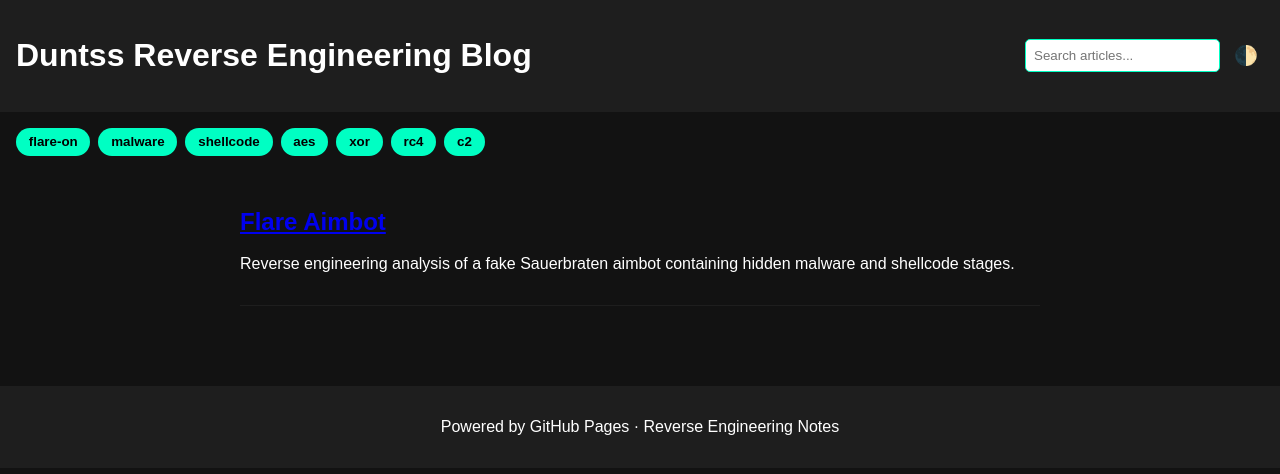
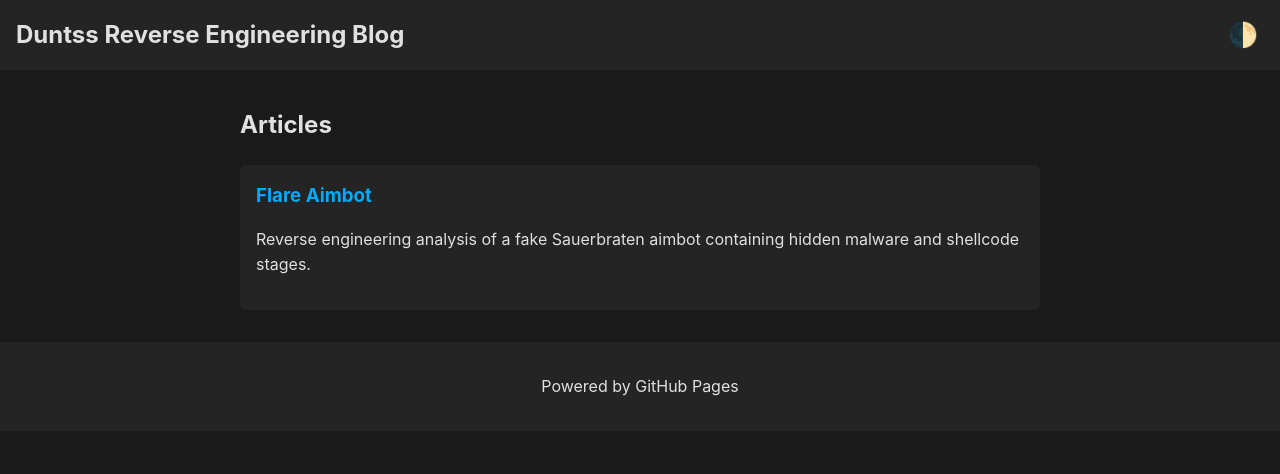
Before and after one commit to Duntss/duntss.github.io, a plain HTML site: page index.html in a window 1280 px wide. Drawn offline with nearby package versions, Linux system fonts and the light colour scheme.

Commit message:
gemini refacto

```diff
--- a/index.html
+++ b/index.html
@@ -1,27 +1,30 @@
 <!DOCTYPE html>
-<html lang="en" data-theme="dark">
+<html lang="fr" data-theme="dark">
 <head>
     <meta charset="UTF-8">
     <meta name="viewport" content="width=device-width, initial-scale=1.0">
     <title>Duntss Blog</title>
     <link rel="stylesheet" href="styles.css">
     <script src="https://cdn.jsdelivr.net/npm/marked/marked.min.js"></script>
-  <script defer src="script.js"></script>
+    <script src="script.js" defer></script>
 </head>
 <body>
     <header>
         <h1>Duntss Reverse Engineering Blog</h1>
-    <div class="controls">
-      <input type="text" id="search" placeholder="Search articles...">
         <button id="themeToggle">🌓</button>
+    </header>
+    <main>
+        <div id="list-container">
+            <h2>Articles</h2>
+            <div id="articles-list"></div>
         </div>
-  </header>
-
-  <nav id="tags"></nav>
-  <main id="articles"></main>
-
+        <div id="post-container" class="hidden">
+            <button id="back-button">&larr; Retour</button>
+            <article id="post-content"></article>
+        </div>
+    </main>
     <footer>
-    <p>Powered by GitHub Pages · Reverse Engineering Notes</p>
+        <p>Powered by GitHub Pages</p>
     </footer>
 </body>
 </html>
--- a/script.js
+++ b/script.js
@@ -1,105 +1,89 @@
-const themeToggle = document.getElementById('themeToggle');
-const searchInput = document.getElementById('search');
-const tagsContainer = document.getElementById('tags');
-const articlesContainer = document.getElementById('articles');
+document.addEventListener('DOMContentLoaded', () => {
+    const themeToggle = document.getElementById('themeToggle');
+    const listContainer = document.getElementById('list-container');
+    const postContainer = document.getElementById('post-container');
+    const articlesList = document.getElementById('articles-list');
+    const postContent = document.getElementById('post-content');
+    const backButton = document.getElementById('back-button');
 
-let articles = [];
+    // --- Theme ---
+    function applyTheme() {
+        const savedTheme = localStorage.getItem('theme') || 'dark';
+        document.documentElement.setAttribute('data-theme', savedTheme);
+    }
 
-// 🌙 Thème clair/sombre
-function toggleTheme() {
-  const current = document.documentElement.getAttribute('data-theme');
-  const next = current === 'dark' ? 'light' : 'dark';
-  document.documentElement.setAttribute('data-theme', next);
-  localStorage.setItem('theme', next);
-}
+    themeToggle.addEventListener('click', () => {
+        const currentTheme = document.documentElement.getAttribute('data-theme');
+        const newTheme = currentTheme === 'dark' ? 'light' : 'dark';
+        document.documentElement.setAttribute('data-theme', newTheme);
+        localStorage.setItem('theme', newTheme);
+    });
 
-function applyThemeFromStorage() {
-  const saved = localStorage.getItem('theme');
-  if (saved) {
-    document.documentElement.setAttribute('data-theme', saved);
-  }
-}
+    // --- Routing ---
+    function showPost(fileName) {
+        listContainer.classList.add('hidden');
+        postContainer.classList.remove('hidden');
+        loadPost(fileName);
+    }
 
-themeToggle.addEventListener('click', toggleTheme);
-applyThemeFromStorage();
+    function showList() {
+        listContainer.classList.remove('hidden');
+        postContainer.classList.add('hidden');
+        location.hash = '';
+    }
 
-// 📦 Récupère les métadonnées des articles
-function fetchArticles() {
-  fetch('posts/index.json')
-    .then(res => res.json())
-    .then(data => {
-      articles = data;
-      renderTags();
-      renderArticles();
-      handleInitialHash(); // charge article direct si hash présent
-    });
-}
+    // --- Data Loading ---
+    async function loadPost(fileName) {
+        try {
+            const response = await fetch(`posts/${fileName}`);
+            if (!response.ok) {
+                throw new Error(`Failed to fetch ${fileName}`);
+            }
+            const md = await response.text();
+            // Strip YAML frontmatter
+            const content = md.replace(/---(.|\n)*?---/, '');
+            postContent.innerHTML = marked.parse(content);
+        } catch (error) {
+            console.error(error);
+            postContent.innerHTML = `<p>Error loading article. Please try again.</p>`;
+        }
+    }
 
-// 🏷️ Génère les tags
-function renderTags() {
-  const allTags = new Set();
-  articles.forEach(a => a.tags.forEach(t => allTags.add(t)));
-  tagsContainer.innerHTML = '';
-  allTags.forEach(tag => {
-    const btn = document.createElement('button');
-    btn.textContent = tag;
-    btn.onclick = () => renderArticles(tag);
-    tagsContainer.appendChild(btn);
-  });
-}
+    async function loadArticleIndex() {
+        try {
+            const response = await fetch('posts/index.json');
+            const articles = await response.json();
+            articlesList.innerHTML = '';
+            for (const article of articles) {
+                const link = document.createElement('a');
+                link.href = `#${article.file}`;
+                link.innerHTML = `
+                    <h3>${article.title}</h3>
+                    <p>${article.description}</p>
+                `;
+                articlesList.appendChild(link);
+            }
+        } catch (error) {
+            console.error(error);
+            articlesList.innerHTML = 'Could not load articles.';
+        }
+    }
 
-// 📝 Affiche les articles (filtres recherche + tags)
-function renderArticles(filterTag = '') {
-  const query = searchInput.value.toLowerCase();
-  articlesContainer.innerHTML = '';
-  articles
-    .filter(a =>
-      (!filterTag || a.tags.includes(filterTag)) &&
-      (a.title.toLowerCase().includes(query) || a.description.toLowerCase().includes(query))
-    )
-    .forEach(article => {
-      const el = document.createElement('article');
-      el.innerHTML = `
-        <h2><a href="#${article.file}">${article.title}</a></h2>
-        <p>${article.description}</p>
-      `;
-      articlesContainer.appendChild(el);
-    });
-}
+    // --- Event Listeners ---
+    backButton.addEventListener('click', showList);
+    window.addEventListener('hashchange', handleHashChange);
 
-searchInput.addEventListener('input', () => renderArticles());
+    // --- Initialization ---
+    function handleHashChange() {
+        const hash = location.hash.slice(1);
+        if (hash.endsWith('.md')) {
+            showPost(hash);
+        } else {
+            showList();
+        }
+    }
 
-// 📄 Charge le contenu Markdown dynamiquement
-function loadMarkdown(file) {
-  fetch(`posts/${file}`)
-    .then(res => {
-      if (!res.ok) {
-        throw new Error(`HTTP error! status: ${res.status}`);
-      }
-      return res.text();
-    })
-    .then(md => {
-      // Supprime le frontmatter YAML s'il existe
-      const content = md.replace(/---(.|\n)*?---/, '');
-      const el = document.createElement('article');
-      el.innerHTML = marked.parse(content);
-      articlesContainer.innerHTML = '';
-      articlesContainer.appendChild(el);
-    })
-    .catch(() => {
-      articlesContainer.innerHTML = `<p>⚠️ Failed to load ${file}</p>`;
-    });
-}
-
-// 🔗 Gère les liens dans l'URL (hash)
-function handleInitialHash() {
-  const hash = location.hash.slice(1);
-  if (hash.endsWith('.md')) {
-    loadMarkdown(hash);
-  }
-}
-
-window.addEventListener('hashchange', handleInitialHash);
-
-// 🚀 Démarrage
-fetchArticles();
+    applyTheme();
+    loadArticleIndex();
+    handleHashChange(); // Check hash on initial load
+});
--- a/styles.css
+++ b/styles.css
@@ -1,84 +1,127 @@
 :root {
-  --bg: #121212;
-  --fg: #ffffff;
-  --accent: #00ffc3;
-  --secondary-bg: #1e1e1e;
+    --bg: #1a1a1a;
+    --fg: #e0e0e0;
+    --header-bg: #242424;
+    --accent: #00aaff;
+    --border-color: #333;
 }
 
 [data-theme="light"] {
     --bg: #ffffff;
-  --fg: #000000;
-  --accent: #0077ff;
-  --secondary-bg: #f0f0f0;
+    --fg: #222222;
+    --header-bg: #f0f0f0;
+    --accent: #0077cc;
+    --border-color: #ddd;
 }
 
 body {
+    font-family: -apple-system, BlinkMacSystemFont, "Segoe UI", Roboto, Helvetica, Arial, sans-serif;
     margin: 0;
-  padding: 0;
-  font-family: sans-serif;
     background-color: var(--bg);
     color: var(--fg);
+    line-height: 1.6;
+}
+
+header, footer {
+    background-color: var(--header-bg);
+    text-align: center;
+    padding: 1rem;
 }
 
 header {
-  padding: 1rem;
-  background-color: var(--secondary-bg);
     display: flex;
     justify-content: space-between;
     align-items: center;
 }
 
-.controls {
-  display: flex;
-  gap: 0.5rem;
+h1 {
+    font-size: 1.5rem;
+    margin: 0;
 }
 
-#search {
-  padding: 0.5rem;
-  border: 1px solid var(--accent);
+main {
+    padding: 1rem;
+    max-width: 800px;
+    margin: 0 auto;
+}
+
+#articles-list a {
+    display: block;
+    padding: 1rem;
+    background-color: var(--header-bg);
+    margin-bottom: 1rem;
     border-radius: 5px;
+    text-decoration: none;
+    color: var(--fg);
+    transition: background-color 0.2s;
+}
+
+#articles-list a:hover {
+    background-color: var(--border-color);
+}
+
+#articles-list h3 {
+    margin: 0 0 0.5rem 0;
+    color: var(--accent);
+}
+
+.hidden {
+    display: none;
+}
+
+#back-button {
+    margin-bottom: 1rem;
+    padding: 0.5rem 1rem;
+    background-color: var(--accent);
+    border: none;
+    color: #fff;
+    border-radius: 5px;
+    cursor: pointer;
 }
 
 #themeToggle {
     background: none;
     border: none;
-  font-size: 1.2rem;
+    font-size: 1.5rem;
     cursor: pointer;
-  color: var(--accent);
 }
 
-nav#tags {
-  display: flex;
-  gap: 0.5rem;
-  flex-wrap: wrap;
-  padding: 1rem;
+/* Styles for markdown content */
+#post-content h1, #post-content h2, #post-content h3 {
+    border-bottom: 1px solid var(--border-color);
+    padding-bottom: 0.3em;
 }
 
-nav#tags button {
-  background-color: var(--accent);
-  border: none;
-  padding: 0.4rem 0.8rem;
-  border-radius: 20px;
-  cursor: pointer;
-  color: #000;
-  font-weight: bold;
+#post-content code {
+    background-color: var(--header-bg);
+    padding: 0.2em 0.4em;
+    border-radius: 3px;
 }
 
-main#articles {
+#post-content pre {
+    background-color: var(--header-bg);
     padding: 1rem;
-  max-width: 800px;
-  margin: auto;
+    border-radius: 5px;
+    overflow-x: auto;
 }
 
-article {
-  margin-bottom: 2rem;
-  border-bottom: 1px solid var(--secondary-bg);
-  padding-bottom: 1rem;
+#post-content blockquote {
+    border-left: 4px solid var(--border-color);
+    padding-left: 1rem;
+    color: #aaa;
+    margin-left: 0;
 }
 
-footer {
-  text-align: center;
-  padding: 1rem;
-  background-color: var(--secondary-bg);
-  margin-top: 2rem;
+#post-content table {
+    width: 100%;
+    border-collapse: collapse;
 }
+
+#post-content th, #post-content td {
+    border: 1px solid var(--border-color);
+    padding: 0.5rem;
+}
+
+#post-content th {
+    background-color: var(--header-bg);
+}
```
Lines whose indentation alone changed are shown as unchanged.
